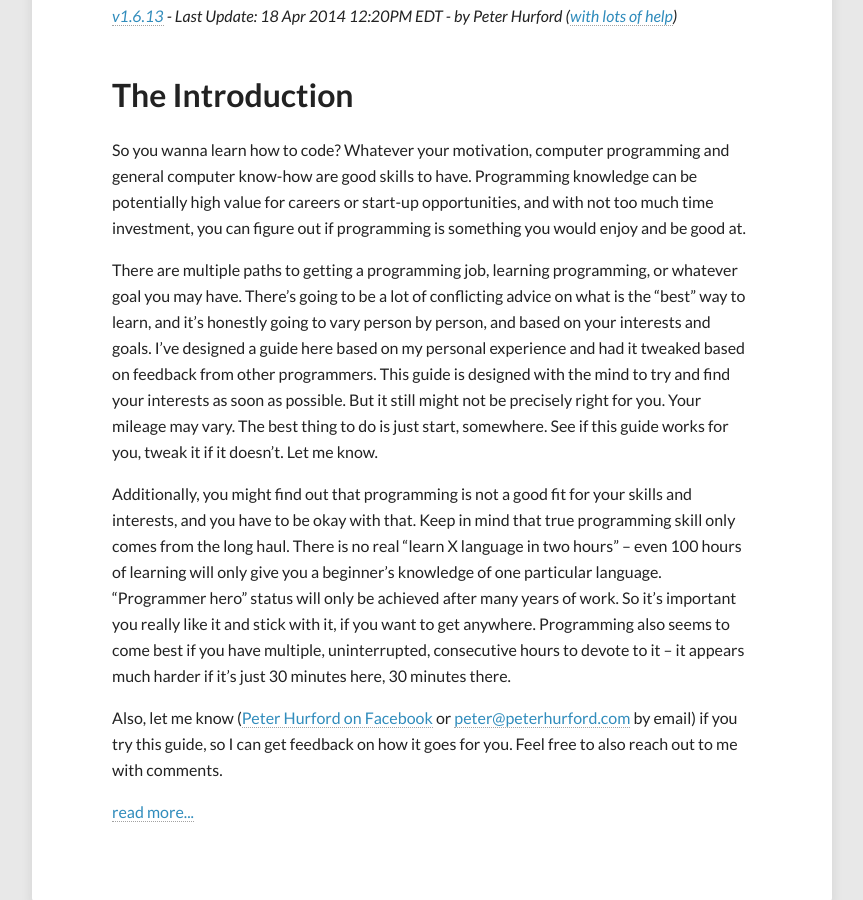
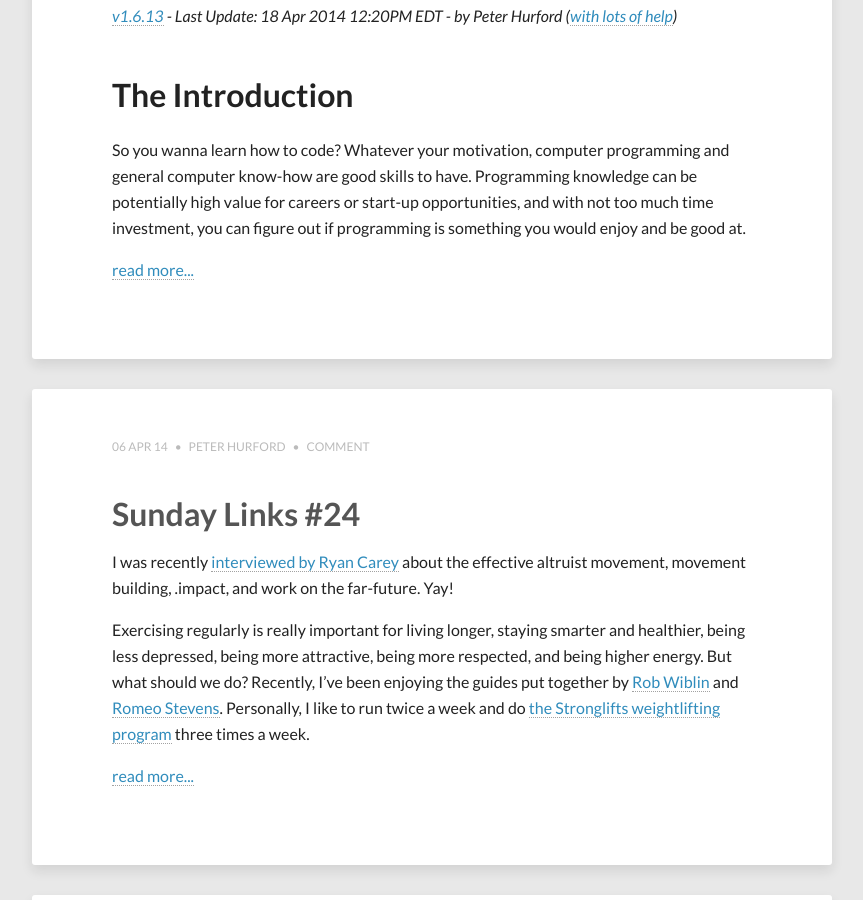
Before and after one commit to peterhurford/peterhurford.github.io, a Jekyll site: the page built from index.html, in a window 1280 px wide and 900 px high, scrolled down 628 px. Shown: the whole window, without its empty margins (208-1071 px from the left). Built offline with Jekyll 4.4.1, drawn with Linux system fonts in a browser that asks for light colours; the list of posts is cut into pages by our own code.

Commit message:
Moved up more tag on new post

```diff
--- a/_posts/2014-04-18-learn-code.markdown
+++ b/_posts/2014-04-18-learn-code.markdown
@@ -16,13 +16,13 @@
 
 ## The Introduction
 
-So you wanna learn how to code?  Whatever your motivation, computer programming and general computer know-how are good skills to have.  Programming knowledge can be potentially high value for careers or start-up opportunities, and with not too much time investment, you can figure out if programming is something you would enjoy and be good at.
+So you wanna learn how to code?  Whatever your motivation, computer programming and general computer know-how are good skills to have.  Programming knowledge can be potentially high value for careers or start-up opportunities, and with not too much time investment, you can figure out if programming is something you would enjoy and be good at.<!-- more -->
 
 There are multiple paths to getting a programming job, learning programming, or whatever goal you may have.  There’s going to be a lot of conflicting advice on what is the “best” way to learn, and it’s honestly going to vary person by person, and based on your interests and goals.  I’ve designed a guide here based on my personal experience and had it tweaked based on feedback from other programmers.  This guide is designed with the mind to try and find your interests as soon as possible.  But it still might not be precisely right for you.  Your mileage may vary.  The best thing to do is just start, somewhere.  See if this guide works for you, tweak it if it doesn’t.  Let me know.
 
 Additionally, you might find out that programming is not a good fit for your skills and interests, and you have to be okay with that.  Keep in mind that true programming skill only comes from the long haul.  There is no real “learn X language in two hours” -- even 100 hours of learning will only give you a beginner’s knowledge of one particular language.  “Programmer hero” status will only be achieved after many years of work.  So it’s important you really like it and stick with it, if you want to get anywhere.  Programming also seems to come best if you have multiple, uninterrupted, consecutive hours to devote to it -- it appears much harder if it’s just 30 minutes here, 30 minutes there.
 
-Also, let me know ([Peter Hurford on Facebook](https://www.facebook.com/peterhurford) or [peter@peterhurford.com](mailto:peter@peterhurford.com) by email) if you try this guide, so I can get feedback on how it goes for you.  Feel free to also reach out to me with comments.<!-- more -->
+Also, let me know ([Peter Hurford on Facebook](https://www.facebook.com/peterhurford) or [peter@peterhurford.com](mailto:peter@peterhurford.com) by email) if you try this guide, so I can get feedback on how it goes for you.  Feel free to also reach out to me with comments.
 
 
 
```
